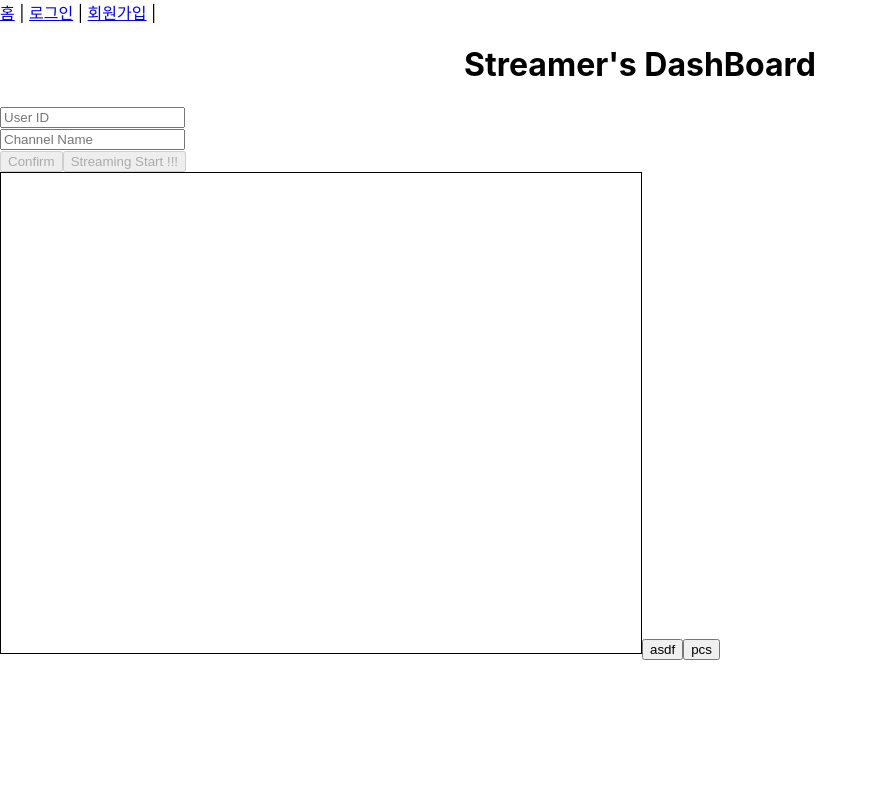
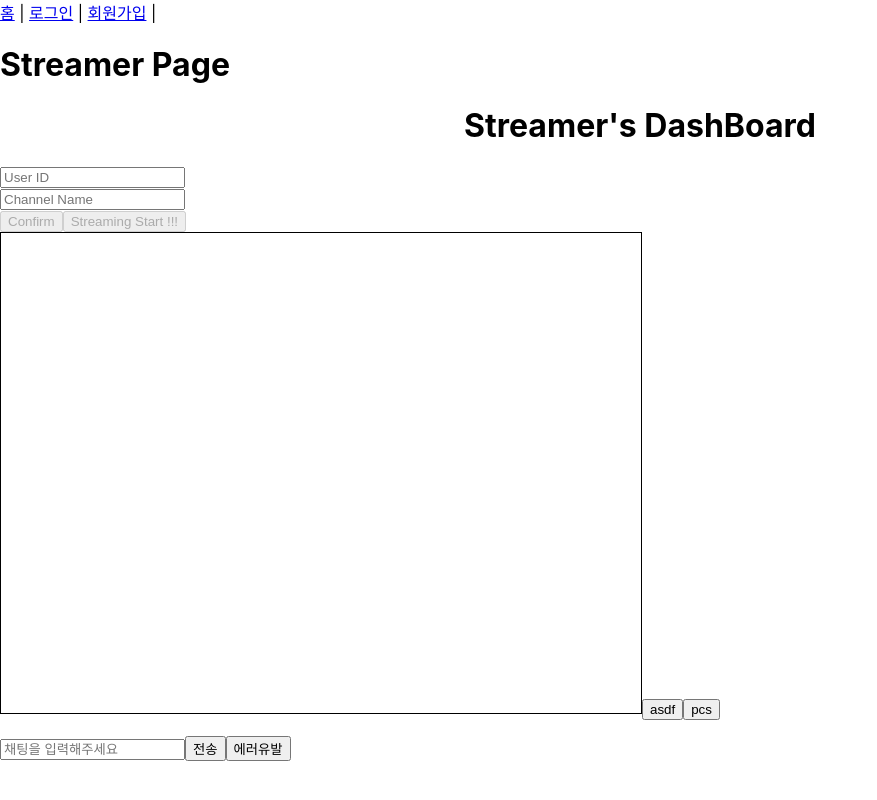
Before and after one commit to luck1306/broadcast-demo, a React (Create React App) app in the folder live-platform-test-client/: page /broadcast in a window 1280 px wide. Shown: the whole page, without its empty margins (0-877 px from the left). Built offline with nearby package versions, Linux system fonts and the light colour scheme; no server answers.

Commit message:
[reafactor] directory structure refactoring

```diff
--- a/live-platform-test-client/src/App.js
+++ b/live-platform-test-client/src/App.js
@@ -4,14 +4,14 @@ import "./App.css";
 // import Socket from "./component/common/CusSocketClient.jsx";
 // import TestWebRtc from "./component/common/testing/TestWebRtc.jsx";
 import RootPage from "./component/page/RootPage.jsx";
-import ViewerPage from "./component/page/BroadcastListPage.jsx";
+import ViewerPage from "./component/page/live/BroadcastListPage.jsx";
 import BroadcastViewer from "./component/common/viewer/BroadcastViewer.jsx";
-import StreamerDashBoard from "./component/common/streamer/StreamerDashBoard.jsx";
 import NotFoundPage from "./component/page/NotFoundPage.jsx";
 import ChattingBox from "./component/common/chatting/ChattingBox.jsx";
-import LoginPage from "./component/page/LoginPage.jsx";
-import JoiningMembershipPage from "./component/page/JoiningMembershipPage.jsx";
+import LoginPage from "./component/page/auth/LoginPage.jsx";
+import JoiningMembershipPage from "./component/page/auth/JoiningMembershipPage.jsx";
 import Header from "./component/common/header/Header.jsx";
+import StreamerPage from "./component/page/live/StreamerPage.jsx";
 
 function App() {
     return (
@@ -21,7 +21,7 @@ function App() {
                 {/* <Video /> */}
                 {/* <Socket /> */}
                 <Route path="/" element={<RootPage />} />
-                <Route path="/broadcast" element={<StreamerDashBoard />} />
+                <Route path="/broadcast" element={<StreamerPage />} />
                 <Route path="/live-list" element={<ViewerPage />} />
                 <Route
                     path="/live/:channelName"
--- a/live-platform-test-client/src/component/common/chatting/ChattingBox.jsx
+++ b/live-platform-test-client/src/component/common/chatting/ChattingBox.jsx
@@ -1,13 +1,13 @@
 import { useEffect, useState, useRef } from "react";
 import SockJS from "sockjs-client";
 import { Client } from "@stomp/stompjs";
+import Cookies from "js-cookie";
 
 const ChattingBox = () => {
     const clientRef = useRef(null);
     const [inputMessage, setInputMessage] = useState("");
     // const [csrf, setCsrf] = useState([]); // [headerName, headerValue]
-    const token =
-        "eyJhbGciOiJIUzI1NiJ9.eyJzdWIiOiJmZjEzNTcyOS02NjMyLTQzM2MtYmY0MS1jOWRiMzYxMDY5ZjYiLCJleHAiOjE3NjAzMjM4NzcsInR5cCI6InJlZnJlc2gifQ.9NCnJ2e8PMI0_zjPMWpBOAsX4KmM2bUD42w30LMR39Y";
+    const [token, setToken] = useState(Cookies.get("accessToken"));
 
     // useEffect(() => {
     //     axios.get("http://localhost:8080/csrf").then((res) => {
@@ -19,6 +19,7 @@ const ChattingBox = () => {
 
     useEffect(() => {
         // if (csrf !== null && csrf !== undefined && csrf.length > 1) {
+        console.log(token);
         const client = new Client({
             webSocketFactory: () =>
                 new SockJS("http://localhost:8080/chatting"),
@@ -43,7 +44,7 @@ const ChattingBox = () => {
                 console.error(frame);
             },
             connectHeaders: {
-                    Authorization: "Bearer " + token,
+                Authorization: token,
                 // [csrf[0]]: csrf[1],
                 // "X-XSRF-TOKEN": csrf[1]
             },
@@ -84,7 +85,7 @@ const ChattingBox = () => {
                 headers: {
                     Authorization: "Bearer " + token,
                 },
-            })
+            });
         } else {
             console.warn("! STOMP client isn't connect yet");
         }
--- a/live-platform-test-client/src/component/page/RootPage.jsx
+++ b/live-platform-test-client/src/component/page/RootPage.jsx
@@ -1,4 +1,3 @@
-import React from "react";
 import { Link } from "react-router-dom";
 
 const RootPage = () => {
--- a/live-platform-test-client/src/component/page/LoginPage.jsx
+++ b/live-platform-test-client/src/component/page/auth/LoginPage.jsx
@@ -1,5 +1,5 @@
 import { useState } from "react";
-import LoginApi from "../../library/api/LoginApi";
+import LoginApi from "../../../library/api/LoginApi";
 import { Link } from "react-router-dom";
 import Cookies from "js-cookie";
 
--- a/live-platform-test-client/src/component/page/BroadcastListPage.jsx
+++ b/live-platform-test-client/src/component/page/live/BroadcastListPage.jsx
@@ -1,6 +1,6 @@
 import { useEffect, useState } from "react";
-import BroadcastList from "../common/viewer/BroadcastListElement";
-import GetChannelsApi from "../../library/api/GetChannelsApi";
+import BroadcastList from "../../common/viewer/BroadcastListElement";
+import GetChannelsApi from "../../../library/api/GetChannelsApi";
 import Cookies from "js-cookie";
 
 const BroadCastListPage = () => {
--- a/live-platform-test-client/src/component/page/StreamerPage.jsx
+++ b/live-platform-test-client/src/component/page/live/StreamerPage.jsx
@@ -1,5 +1,5 @@
-import ChattingBox from "../common/ChattingBox";
-import StreamerDashBoard from "../common/streamer/StreamerDashBoard";
+import ChattingBox from "../../common/chatting/ChattingBox";
+import StreamerDashBoard from "../../common/streamer/StreamerDashBoard";
 
 const StreamerPage = () => {
     return (
```
Also changed, not shown: live-platform-test-client/src/component/page/auth/JoiningMembershipPage.jsx (renamed from live-platform-test-client/src/component/page/JoiningMembershipPage.jsx, +8 -4 lines). Lines whose indentation alone changed are shown as unchanged.
